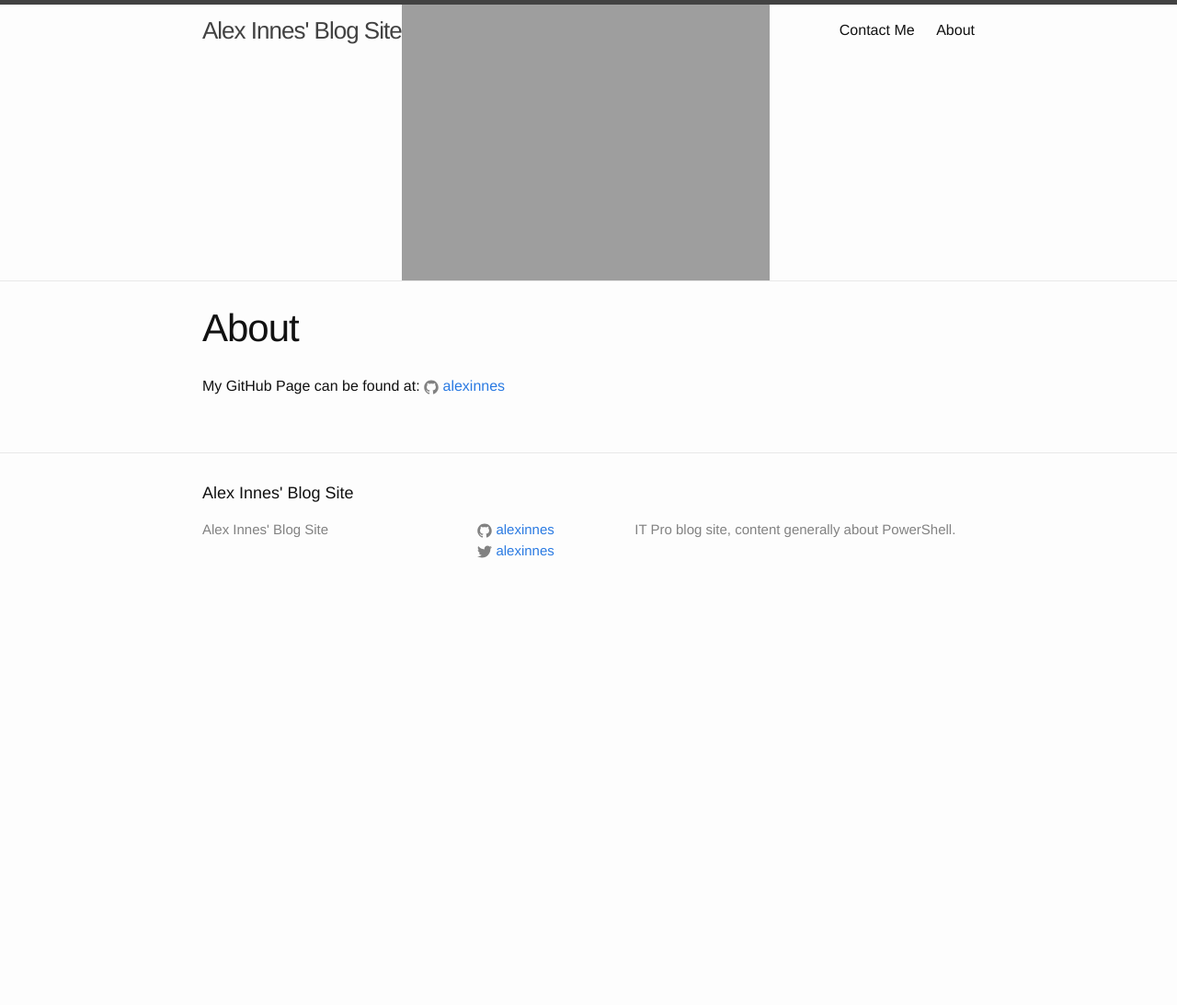
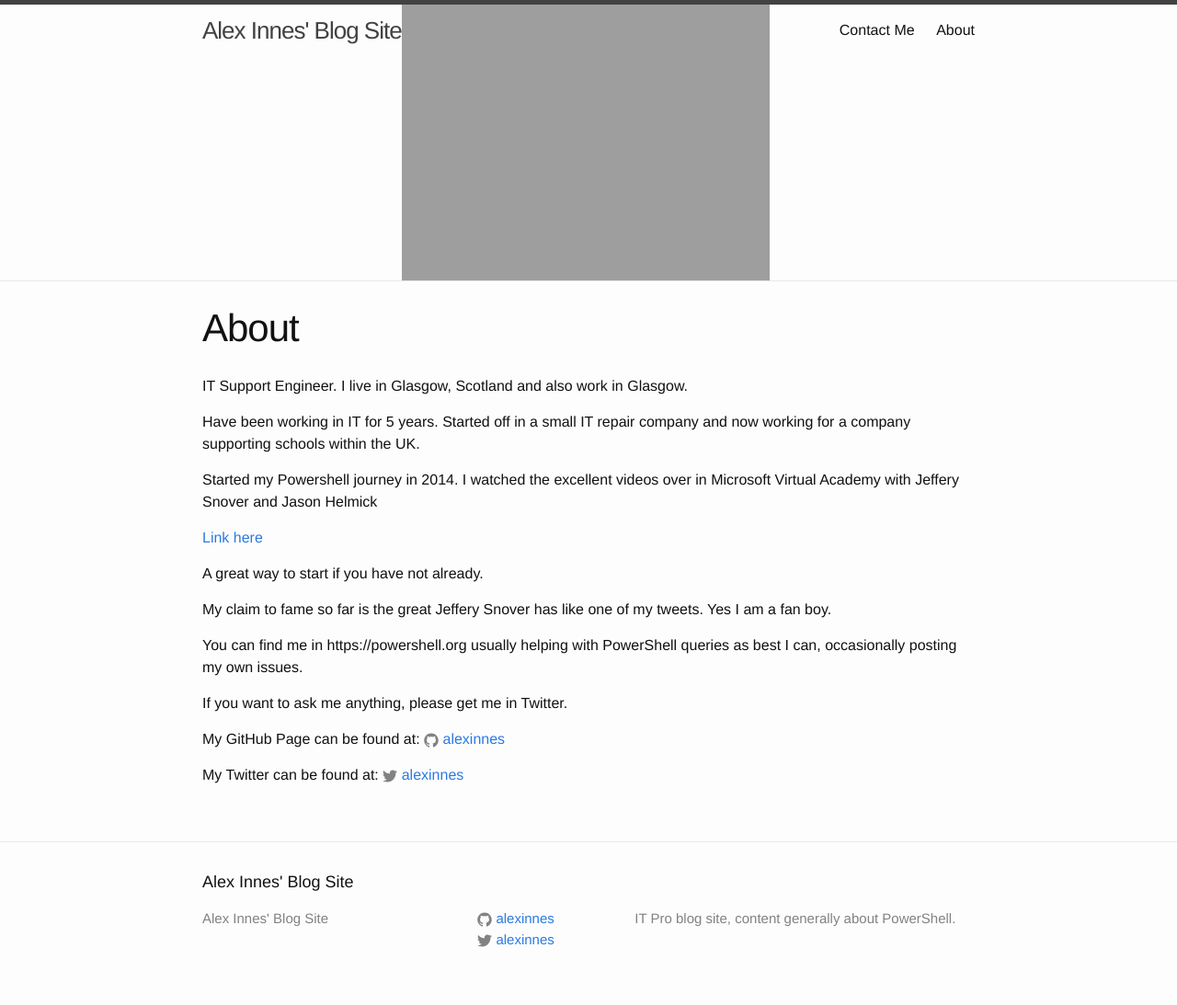
Before and after one commit to alexinnes/alexinnes.github.io, a Jekyll site: the page built from about.md, in a window 1280 px wide. Shown: the whole page at 92% size. Built offline with Jekyll 4.4.1, drawn with Linux system fonts in a browser that asks for light colours; before the commit the page ends 900 px from its top, so only the background shows below that.

Commit message:
Update my about me.

```diff
--- a/about.md
+++ b/about.md
@@ -3,6 +3,24 @@
 title: About
 permalink: /about/
 ---
+IT Support Engineer. I live in Glasgow, Scotland and also work in Glasgow.
+
+Have been working in IT for 5 years. Started off in a small IT repair company and now working for a company supporting schools within the UK.
+
+Started my Powershell journey in 2014. I watched the excellent videos over in Microsoft Virtual Academy with Jeffery Snover and Jason Helmick
+
+[Link here](https://mva.microsoft.com/en-US/training-courses/getting-started-with-powershell-30-jump-start-8276)
+
+A great way to start if you have not already.
+
+My claim to fame so far is the great Jeffery Snover has like one of my tweets. Yes I am a fan boy.
+
+You can find me in https://powershell.org usually helping with PowerShell queries as best I can, occasionally posting my own issues.
+
+If you want to ask me anything, please get me in Twitter.
+
 
 My GitHub Page can be found at:
 {% include icon-github.html username="alexinnes" %}
+My Twitter can be found at:
+{% include icon-twitter.html username="alexinnes" %}
```
